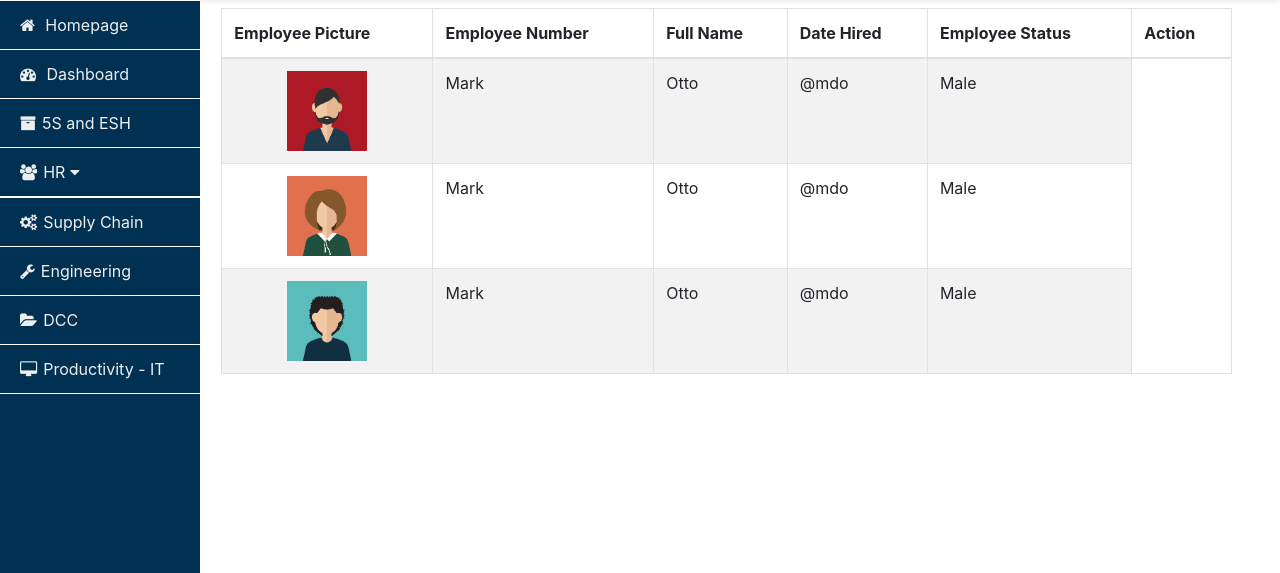
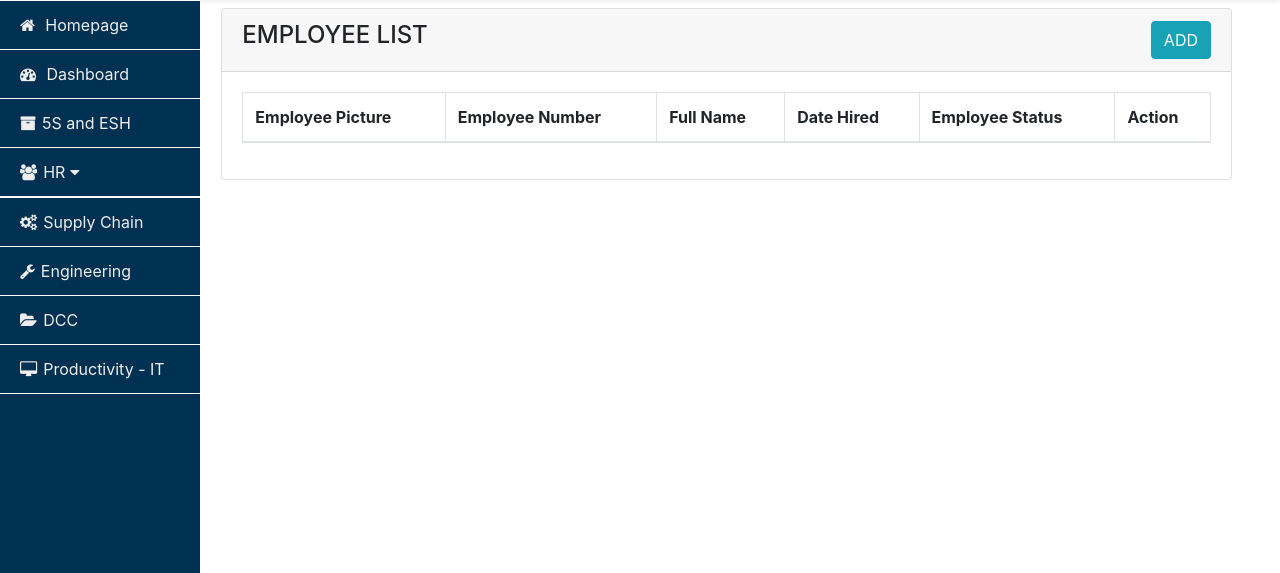
Before and after one commit to CCXNC/intranet, a CodeIgniter app: page /blaineintranet/Employee/index in a window 1280 px wide. Shown: the part 72-645 px from the top of the page. Run offline with CodeIgniter, Linux system fonts and the light colour scheme; the visitor is signed in with stand-in values (Sample User, id 1); tables that the repository leaves empty or names only in its code hold one stand-in row (values such as "Sample post"); lists and menus that the app fills with data are empty; some libraries are stand-ins or nearby versions.

Commit message:
add employee function

```diff
--- a/application/config/autoload.php
+++ b/application/config/autoload.php
@@ -58,7 +58,7 @@
 |
 |	$autoload['libraries'] = array('user_agent' => 'ua');
 */
-$autoload['libraries'] = array('database','form_validation','session');
+$autoload['libraries'] = array('database','form_validation','session','upload');
 
 /*
 | -------------------------------------------------------------------
--- a/application/controllers/Employee.php
+++ b/application/controllers/Employee.php
@@ -4,17 +4,19 @@
 class Employee extends CI_Controller {
     public function __construct() {
         parent::__construct();
+        date_default_timezone_set('Asia/Manila');
         if($this->session->userdata('logged_in') !== TRUE){
             redirect('Login');
         }
     }
 
     function index() {
+        $data['employees'] = $this->employee_model->get_employees();
         $data['main_content'] = 'hr/employee/index';
         $this->load->view('inc/navbar', $data);
     }
 
-    function add() {
+    function do_upload() {
 
         $this->form_validation->set_rules('employee_number', 'Employee Number', 'required|trim');
 		$this->form_validation->set_rules('first_name', 'First Name', 'required|trim');
@@ -39,6 +41,25 @@
         $this->form_validation->set_rules('rank', 'Rank', 'required|trim');
         $this->form_validation->set_rules('employee_status', 'Employee Status', 'required|trim');
 
+        $config = array(
+            'upload_path' => './uploads/images/',
+            'allowed_types' => "gif|jpg|png|jpeg|pdf|xls|xlsx",
+            'overwrite' => TRUE,
+            'max_size' => "100000000",
+            'max_height' => "768",
+            'max_width' => "1024"
+        );
+        $this->upload->initialize($config);
+        if($this->upload->do_upload())
+        {
+            $data = array('upload_data' => $this->upload->data());
+        }
+        else
+        {
+            $error = array('error' => $this->upload->display_errors());
+        }
+
+
         if($this->form_validation->run() == FALSE)
         {
             $data['main_content'] = 'hr/employee/add';
@@ -51,9 +72,9 @@
         }
         else
         {
-           $data['employees'] = $this->employee_model->add_employee();
-           $this->session->set_flashdata('success_msg', 'Employee Successfully Added!');
-           redirect('employee/index');
+            $data['employees'] = $this->employee_model->add_employee();
+            $this->session->set_flashdata('success_msg', 'Employee Successfully Added!');
+            redirect('employee/index');
         }
 
 
--- a/application/models/Employee_model.php
+++ b/application/models/Employee_model.php
@@ -8,6 +8,7 @@
 		$this->db->trans_start();
 
 		//EMPLOYEE INPUT
+		$picture = $file_name = $_FILES['userfile']['name'];;
 		$employee_number = $this->input->post('employee_number');
 		$first_name = $this->input->post('first_name');
 		$middle_name = $this->input->post('middle_name');
@@ -60,6 +61,7 @@
 		$date = date('Y-m-d h:i:s');
 
 		$data_employee = array(
+			'picture'                  => $picture,
 			'employee_number'          => $employee_number,
 			'first_name'               => $first_name,
 			'middle_name'              => $middle_name,
@@ -155,14 +157,15 @@
 		/*print_r('<pre>');
 		print_r($data_employment);
 		print_r('</pre>');*/
+		$children_full_name = $this->input->post('children_full_name');
 
-		if($this->input->post('children_full_name') == NULL)
+		foreach($children_full_name as $fullname)
 		{
-			NULL;
-		}
-		else
-		{
-			foreach($this->input->post('children_full_name') as $fullname)
+			if($fullname == NULL)
+			{
+
+			}
+			else
 			{
 				$data_children = array(
 					'employee_number' => $employee_number,
@@ -179,10 +182,31 @@
 			}
 		}
 
+
 		$trans = $this->db->trans_complete();
 		return $trans;
 
-    }
+	}
+
+	public function get_employees()
+	{
+		$this->db->select("
+			employees.picture as picture,
+			employees.employee_number as emp_no,
+			CONCAT(employees.last_name, ' ', employees.first_name , ' ', employees.middle_name) AS fullname,
+			employment_info.date_hired as date_hired,
+			employee_status.name as employee_status
+		");
+		$this->db->from('employees');
+		$this->db->join('employment_info', 'employment_info.employee_number = employees.employee_number');
+		$this->db->join('employee_status', 'employment_info.employee_status = employee_status.id');
+		$this->db->order_by('employees.last_name', 'ASC');
+		$this->db->where('employees.is_active', 1);
+
+		$query = $this->db->get();
+
+		return $query->result();
+	}
 
 	public function get_department()
 	{
--- a/application/views/hr/employee/index.php
+++ b/application/views/hr/employee/index.php
@@ -1,6 +1,9 @@
 <?php if($this->session->flashdata('success_msg')) : ?>
     <p class="alert alert-dismissable alert-success"><?php echo $this->session->flashdata('success_msg'); ?></p>
 <?php endif; ?>
+<div class="card">
+    <div class="card-header"><h4>EMPLOYEE LIST<a href="<?php echo base_url(); ?>employee/do_upload" class="btn btn-info float-right">ADD</a></h4> </div>
+    <div class="card-body">
         <table class="table table-striped table-bordered dt-responsive nowrap" style="width:100%">
             <thead>
                 <tr>
@@ -13,26 +16,34 @@
                 </tr>
             </thead>
             <tbody>
+                <?php if($employees) : ?>
+                    <?php foreach($employees as $employee) : ?>
                         <tr>
-                <td scope="row"><center><img src="<?php echo base_url(); ?>/assets/images/user1.png" width="80px;" height="80px;" alt=""></center> </td>
-                <td>Mark</td>
-                <td>Otto</td>
-                <td>@mdo</td>
-                <td>Male</td>
+                            <td><center><img src="<?php echo base_url(); ?>uploads/images/<?php echo $employee->picture; ?>" width="100px" height="100px" alt=""></center></td>
+                            <td><?php echo $employee->emp_no;  ?></td>
+                            <td><?php echo $employee->fullname;  ?></td>
+                            <td><?php echo $employee->date_hired;  ?></td>
+                            <td><?php echo $employee->employee_status;  ?></td>
+                            <td>
+                                <center>
+                                    <div class="btn-group">
+                                        <button type="button" class="btn btn-info dropdown-toggle" data-toggle="dropdown" aria-haspopup="true" aria-expanded="false">
+                                            Action
+                                        </button>
+                                        <div class="dropdown-menu">
+                                            <a class="dropdown-item" href="#">View</a>
+                                            <a class="dropdown-item" href="#">Update</a>
+                                            <a class="dropdown-item" href="#">Employment Status</a>
+                                            <div class="dropdown-divider"></div>
+                                            <a class="dropdown-item" href="#">Transfer</a>
+                                        </div>
+                                    </div>
+                                </center>
+                            </td>
                         </tr>
-            <tr>
-                <td scope="row"><center><img src="<?php echo base_url(); ?>/assets/images/user2.png" width="80px;" height="80px;" alt=""></center> </td>
-                <td>Mark</td>
-                <td>Otto</td>
-                <td>@mdo</td>
-                <td>Male</td>
-            </tr>
-            <tr>
-                <td scope="row"><center><img src="<?php echo base_url(); ?>/assets/images/user3.png" width="80px;" height="80px;" alt=""></center> </td>
-                <td>Mark</td>
-                <td>Otto</td>
-                <td>@mdo</td>
-                <td>Male</td>
-            </tr>
+                    <?php endforeach; ?>
+                <?php endif; ?>
             </tbody>
         </table>
+    </div>
+</div>
```
Also changed, not shown: application/controllers/Upload_controller.php (added, +31 -0 lines), application/views/custom_view.php (added, +12 -0 lines), application/views/hr/employee/add.php (+35 -12 lines), application/views/upload_success.php (added, +15 -0 lines), uploads/images/user2.png (added), uploads/images/user3.png (added). Lines whose indentation alone changed are shown as unchanged.
